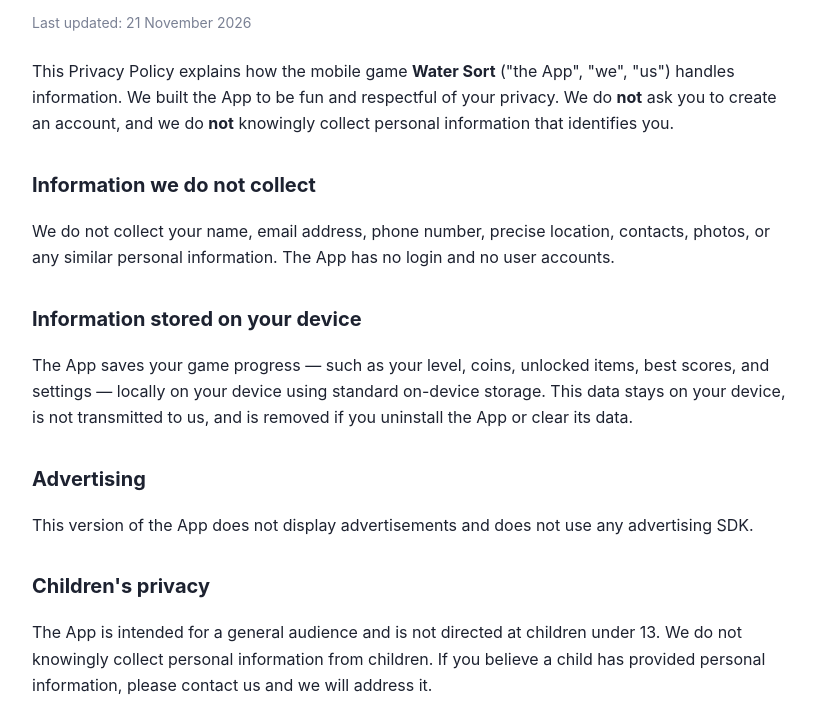
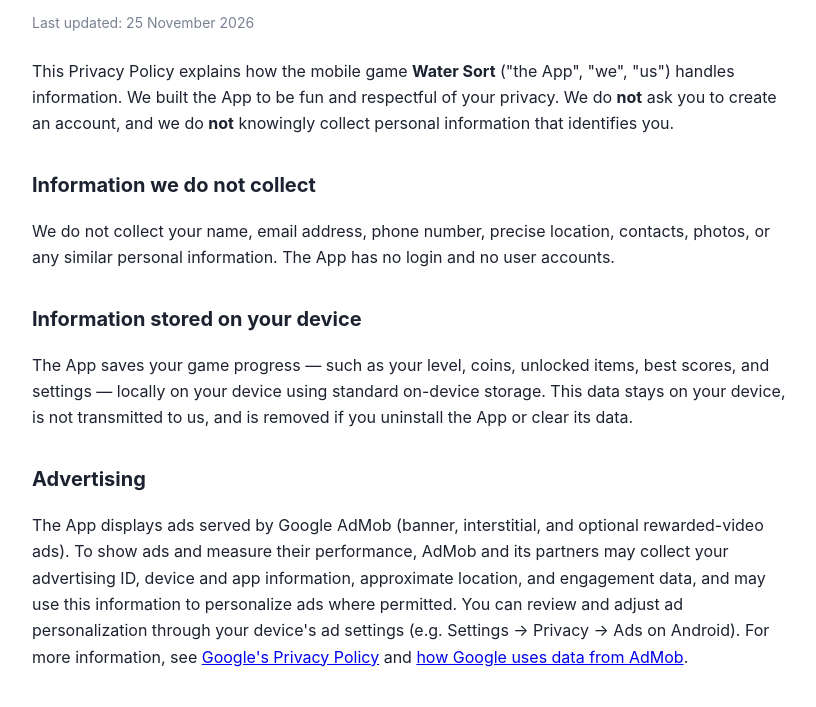
Before and after one commit to Abhishesh88/arcadeforge-privacy, a plain HTML site: page watersort.html in a window 1280 px wide. Shown: the part 93-800 px from the top of the page, without its empty margins (228-1044 px from the left). Drawn offline with Linux system fonts and the light colour scheme.

Commit message:
Add files via upload

```diff
--- a/watersort.html
+++ b/watersort.html
@@ -17,7 +17,7 @@
 </head>
 <body>
   <h1>Privacy Policy — Water Sort</h1>
-  <p class="muted">Last updated: 21 November 2026</p>
+  <p class="muted">Last updated: 25 November 2026</p>
 
   <p>This Privacy Policy explains how the mobile game <strong>Water Sort</strong> ("the App", "we", "us") handles information. We built the App to be fun and respectful of your privacy. We do <strong>not</strong> ask you to create an account, and we do <strong>not</strong> knowingly collect personal information that identifies you.</p>
 
@@ -28,7 +28,7 @@
   <p>The App saves your game progress — such as your level, coins, unlocked items, best scores, and settings — locally on your device using standard on-device storage. This data stays on your device, is not transmitted to us, and is removed if you uninstall the App or clear its data.</p>
 
   <h2>Advertising</h2>
-  <p>This version of the App does not display advertisements and does not use any advertising SDK.</p>
+  <p>The App displays ads served by Google AdMob (banner, interstitial, and optional rewarded-video ads). To show ads and measure their performance, AdMob and its partners may collect your advertising ID, device and app information, approximate location, and engagement data, and may use this information to personalize ads where permitted. You can review and adjust ad personalization through your device's ad settings (e.g. Settings → Privacy → Ads on Android). For more information, see <a href="https://policies.google.com/privacy" target="_blank" rel="noopener">Google's Privacy Policy</a> and <a href="https://support.google.com/admob/answer/6128543" target="_blank" rel="noopener">how Google uses data from AdMob</a>.</p>
 
   <h2>Children's privacy</h2>
   <p>The App is intended for a general audience and is not directed at children under 13. We do not knowingly collect personal information from children. If you believe a child has provided personal information, please contact us and we will address it.</p>
```
